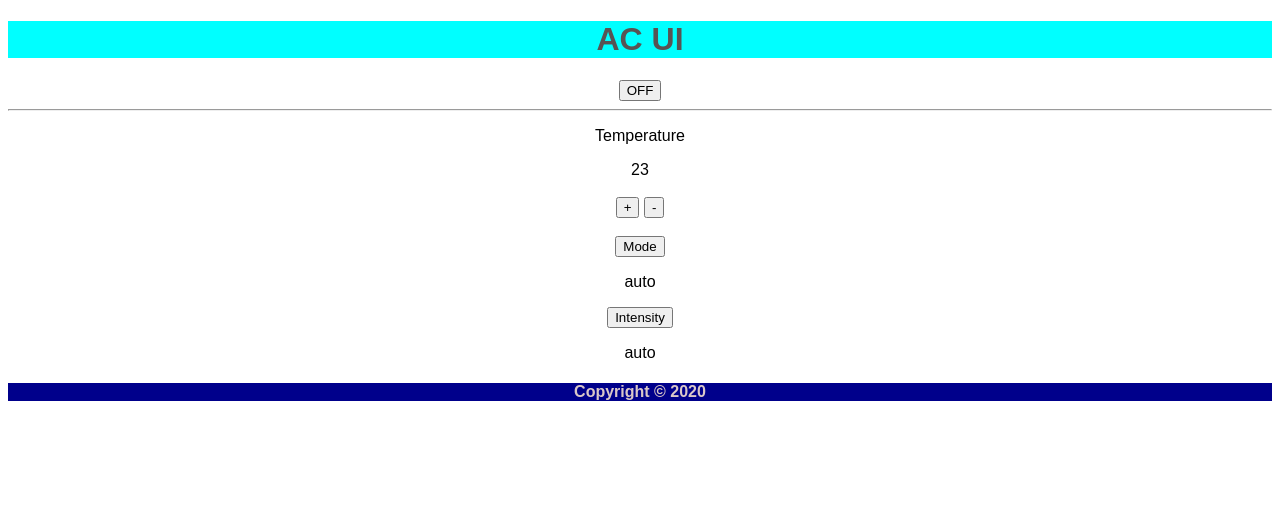
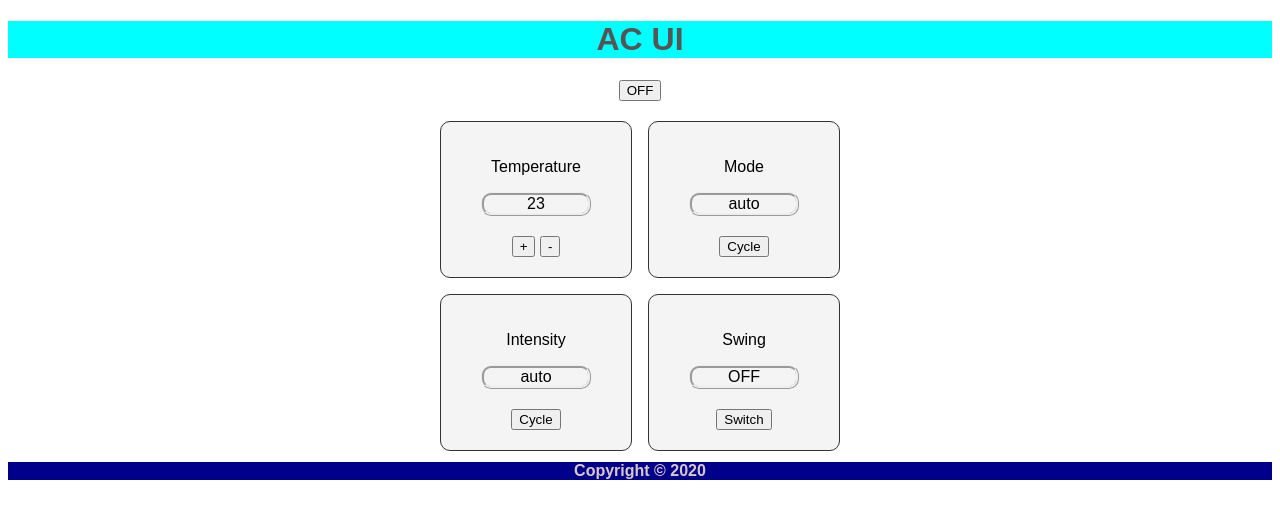
Before and after one commit to WhitestRabbit/air-condition-ui, a React (Create React App) app: page / in a window 1280 px wide. Both pictures are taken after a click on the button "ON". Shown: the top 518 px of the page. Built offline with nearby package versions, Linux system fonts and the light colour scheme.

Commit message:
added swing, restricted temp, added css

```diff
--- a/src/App.js
+++ b/src/App.js
@@ -8,6 +8,7 @@ const App = () => {
   const [modeCounter, setModeCounter] = useState(0);
   const [intensityCounter, setIntensityCounter] = useState(0);
   const [temperature, setTemperature] = useState(23);
+  const [swing, setSwing] = useState(false);
 
   const handlePower = () => {
     setPower(!power);
@@ -20,7 +21,17 @@ const App = () => {
   };
 
   const handleTemperature = (e) => {
-    setTemperature(temperature + parseInt(e.target.name, 10));
+    if (
+      (temperature === 30 && e.target.name === "+1") ||
+      (temperature === 15 && e.target.name === "-1")
+    ) {
+    } else {
+      setTemperature(temperature + parseInt(e.target.name, 10));
+    }
+  };
+
+  const handleSwing = () => {
+    setSwing(!swing);
   };
 
   return (
@@ -38,8 +49,10 @@ const App = () => {
         mode={modeCounter}
         intensity={intensityCounter}
         temperature={temperature}
+        swing={swing}
         counterHandler={handleCounter}
         temperatureHandler={handleTemperature}
+        swingHandler={handleSwing}
       />
 
       <footer>
--- a/src/components/Menu.js
+++ b/src/components/Menu.js
@@ -3,12 +3,11 @@ import { modes, intensity } from "../data";
 
 const Menu = (props) => {
   return props.isOn ? (
-    <section>
-      <hr />
-      <div className="temperature">
+    <section className="container">
+      {/* <hr /> */}
+      <div className="temperature box">
         <p>Temperature</p>
-        <div>{props.temperature}</div>
-        <br />
+        <div className="field">{props.temperature}</div>
         <button name="+1" onClick={props.temperatureHandler}>
           +
         </button>{" "}
@@ -16,23 +15,28 @@ const Menu = (props) => {
           -
         </button>
       </div>
-      <br />
-      <div className="mode">
+      <div className="mode box">
+        <p>Mode</p>
+        <p className="field">{modes[props.mode]}</p>
         <button name="mode" value={props.mode} onClick={props.counterHandler}>
-          Mode
+          Cycle
         </button>
-        <p>{modes[props.mode]}</p>
       </div>
-
-      <div className="intensity">
+      <div className="intensity box">
+        <p>Intensity</p>
+        <p className="field">{intensity[props.intensity]}</p>
         <button
           name="intensity"
           value={props.intensity}
           onClick={props.counterHandler}
         >
-          Intensity
+          Cycle
         </button>
-        <p>{intensity[props.intensity]}</p>
+      </div>
+      <div className="swing box">
+        <p>Swing</p>
+        <p className="field">{props.swing ? "ON" : "OFF"}</p>
+        <button onClick={props.swingHandler}>Switch</button>
       </div>
     </section>
   ) : null;
--- a/src/styles.css
+++ b/src/styles.css
@@ -1,6 +1,10 @@
 .App {
   font-family: sans-serif;
   text-align: center;
+}
+
+* {
+  box-sizing: border-box;
 }
 
 header {
@@ -12,3 +16,28 @@ footer {
   background: darkblue;
   color: rgb(218, 200, 200);
 }
+
+.container {
+  margin: 20px auto;
+  width: 25rem;
+  height: 20rem;
+  background-color: #fff;
+  display: grid;
+  grid-template-columns: 12rem 12rem;
+  grid-row: auto auto;
+  grid-column-gap: 1rem;
+  grid-row-gap: 1rem;
+}
+
+.box {
+  background-color: #f4f4f4;
+  padding: 20px;
+  border-radius: 10px;
+  border: solid 1px #333;
+}
+
+.field {
+  margin: auto 20px 20px;
+  border: ridge;
+  border-radius: 10px;
+}
```
